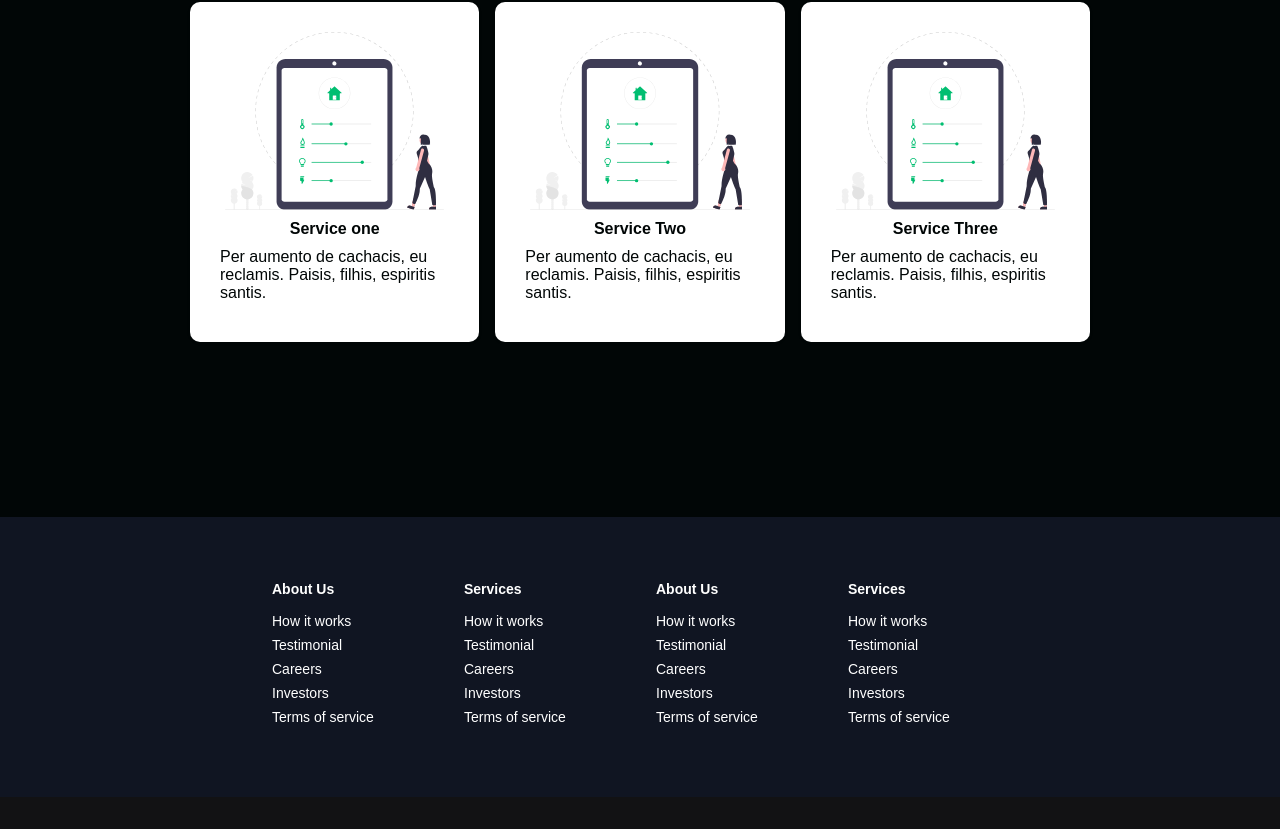
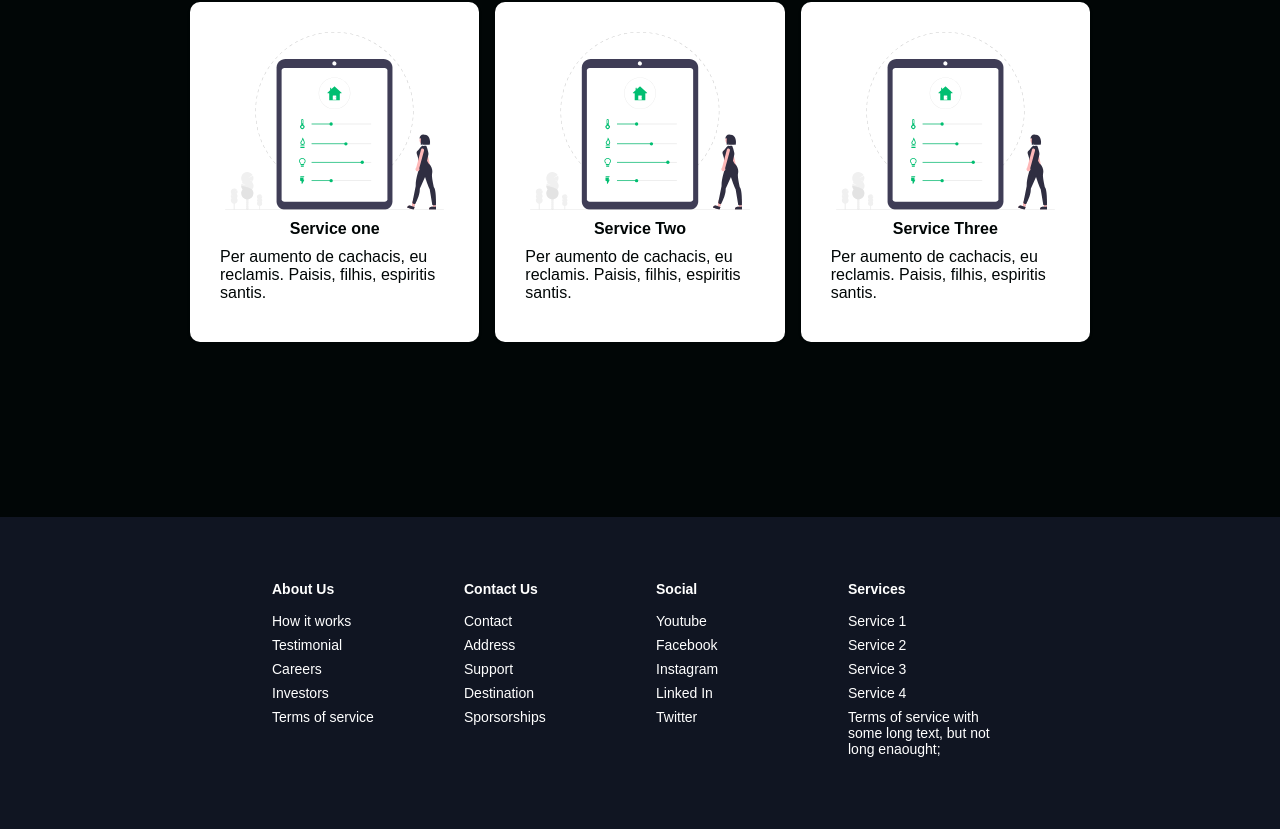
Before and after one commit to JohnnyCarreiro/consolidadosV2, a Next.js app: page / in a window 1280 px wide. Shown: the part 3663-4492 px from the top of the page. Before the commit the page ends 4460 px from the top, so only its background shows below. Built offline with nearby package versions, Linux system fonts and the light colour scheme; a web font is replaced by a local one.

Commit message:
feat: Add is path to perform scroll

```diff
--- a/src/components/Footer/index.tsx
+++ b/src/components/Footer/index.tsx
@@ -22,40 +22,200 @@ function Footer({ children }: FooterProps) {
           <FooterLinksWrapper>
             <FooterLinksItems>
               <FooterLinksTitle>About Us</FooterLinksTitle>
-              <FooterLink>How it works</FooterLink>
-              <FooterLink>Testimonial</FooterLink>
-              <FooterLink>Careers</FooterLink>
-              <FooterLink>Investors</FooterLink>
-              <FooterLink>Terms of service</FooterLink>
+              <FooterLink
+                to={'home'}
+                smooth={true}
+                duration={500}
+                spy={true}
+                offset={-80}
+              >
+                How it works
+              </FooterLink>
+              <FooterLink
+                to={'home'}
+                smooth={true}
+                duration={500}
+                spy={true}
+                offset={-80}
+              >
+                Testimonial
+              </FooterLink>
+              <FooterLink
+                to={'home'}
+                smooth={true}
+                duration={500}
+                spy={true}
+                offset={-80}
+              >
+                Careers
+              </FooterLink>
+              <FooterLink
+                to={'home'}
+                smooth={true}
+                duration={500}
+                spy={true}
+                offset={-80}
+              >
+                Investors
+              </FooterLink>
+              <FooterLink
+                to={'home'}
+                smooth={true}
+                duration={500}
+                spy={true}
+                offset={-80}
+              >
+                Terms of service
+              </FooterLink>
             </FooterLinksItems>
 
             <FooterLinksItems>
-              <FooterLinksTitle>Services</FooterLinksTitle>
-              <FooterLink>How it works</FooterLink>
-              <FooterLink>Testimonial</FooterLink>
-              <FooterLink>Careers</FooterLink>
-              <FooterLink>Investors</FooterLink>
-              <FooterLink>Terms of service</FooterLink>
+              <FooterLinksTitle>Contact Us</FooterLinksTitle>
+              <FooterLink
+                to={'home'}
+                smooth={true}
+                duration={500}
+                spy={true}
+                offset={-80}
+              >
+                Contact
+              </FooterLink>
+              <FooterLink
+                to={'home'}
+                smooth={true}
+                duration={500}
+                spy={true}
+                offset={-80}
+              >
+                Address
+              </FooterLink>
+              <FooterLink
+                to={'home'}
+                smooth={true}
+                duration={500}
+                spy={true}
+                offset={-80}
+              >
+                Support
+              </FooterLink>
+              <FooterLink
+                to={'home'}
+                smooth={true}
+                duration={500}
+                spy={true}
+                offset={-80}
+              >
+                Destination
+              </FooterLink>
+              <FooterLink
+                to={'home'}
+                smooth={true}
+                duration={500}
+                spy={true}
+                offset={-80}
+              >
+                Sporsorships
+              </FooterLink>
             </FooterLinksItems>
           </FooterLinksWrapper>
           {/* Second Column */}
           <FooterLinksWrapper>
           <FooterLinksItems>
-              <FooterLinksTitle>About Us</FooterLinksTitle>
-              <FooterLink>How it works</FooterLink>
-              <FooterLink>Testimonial</FooterLink>
-              <FooterLink>Careers</FooterLink>
-              <FooterLink>Investors</FooterLink>
-              <FooterLink>Terms of service</FooterLink>
+              <FooterLinksTitle>Social</FooterLinksTitle>
+              <FooterLink
+                to={'home'}
+                smooth={true}
+                duration={500}
+                spy={true}
+                offset={-80}
+              >
+                Youtube
+              </FooterLink>
+              <FooterLink
+                to={'home'}
+                smooth={true}
+                duration={500}
+                spy={true}
+                offset={-80}
+              >
+                Facebook
+              </FooterLink>
+              <FooterLink
+                to={'home'}
+                smooth={true}
+                duration={500}
+                spy={true}
+                offset={-80}
+              >
+                Instagram
+              </FooterLink>
+              <FooterLink
+                to={'home'}
+                smooth={true}
+                duration={500}
+                spy={true}
+                offset={-80}
+              >
+                Linked In
+              </FooterLink>
+              <FooterLink
+                to={'home'}
+                smooth={true}
+                duration={500}
+                spy={true}
+                offset={-80}
+              >
+                Twitter
+              </FooterLink>
             </FooterLinksItems>
 
             <FooterLinksItems>
               <FooterLinksTitle>Services</FooterLinksTitle>
-              <FooterLink>How it works</FooterLink>
-              <FooterLink>Testimonial</FooterLink>
-              <FooterLink>Careers</FooterLink>
-              <FooterLink>Investors</FooterLink>
-              <FooterLink>Terms of service</FooterLink>
+              <FooterLink
+                to={'home'}
+                smooth={true}
+                duration={500}
+                spy={true}
+                offset={-80}
+              >
+                Service 1
+              </FooterLink>
+              <FooterLink
+                to={'home'}
+                smooth={true}
+                duration={500}
+                spy={true}
+                offset={-80}
+              >
+                Service 2
+              </FooterLink>
+              <FooterLink
+                to={'home'}
+                smooth={true}
+                duration={500}
+                spy={true}
+                offset={-80}
+              >
+                Service 3
+              </FooterLink>
+              <FooterLink
+                to={'home'}
+                smooth={true}
+                duration={500}
+                spy={true}
+                offset={-80}
+              >
+                Service 4
+              </FooterLink>
+              <FooterLink
+                to={'home'}
+                smooth={true}
+                duration={500}
+                spy={true}
+                offset={-80}
+              >
+                Terms of service with some long text, but not long enaought;
+              </FooterLink>
             </FooterLinksItems>
           </FooterLinksWrapper>
 
```
Lines whose indentation alone changed are shown as unchanged.
